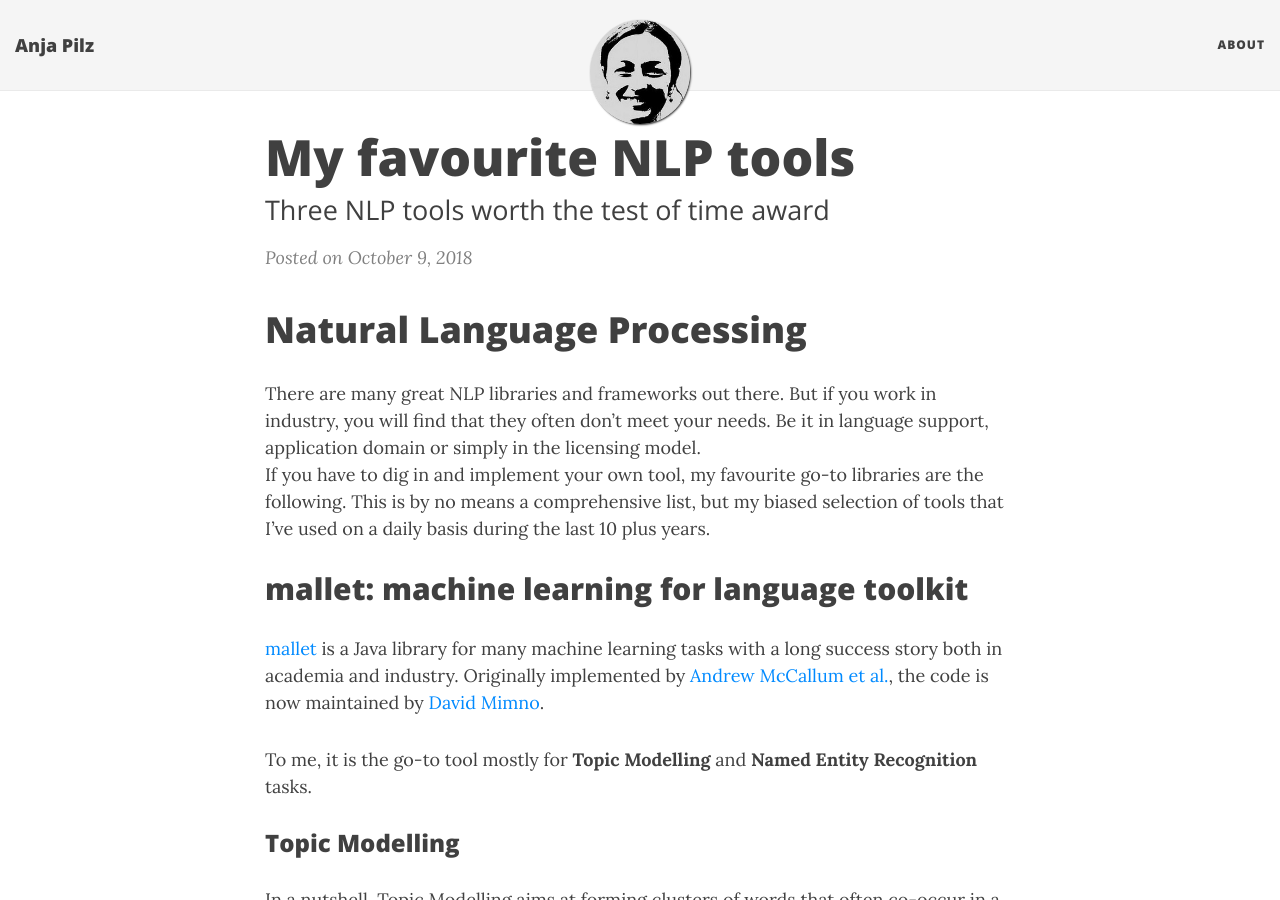
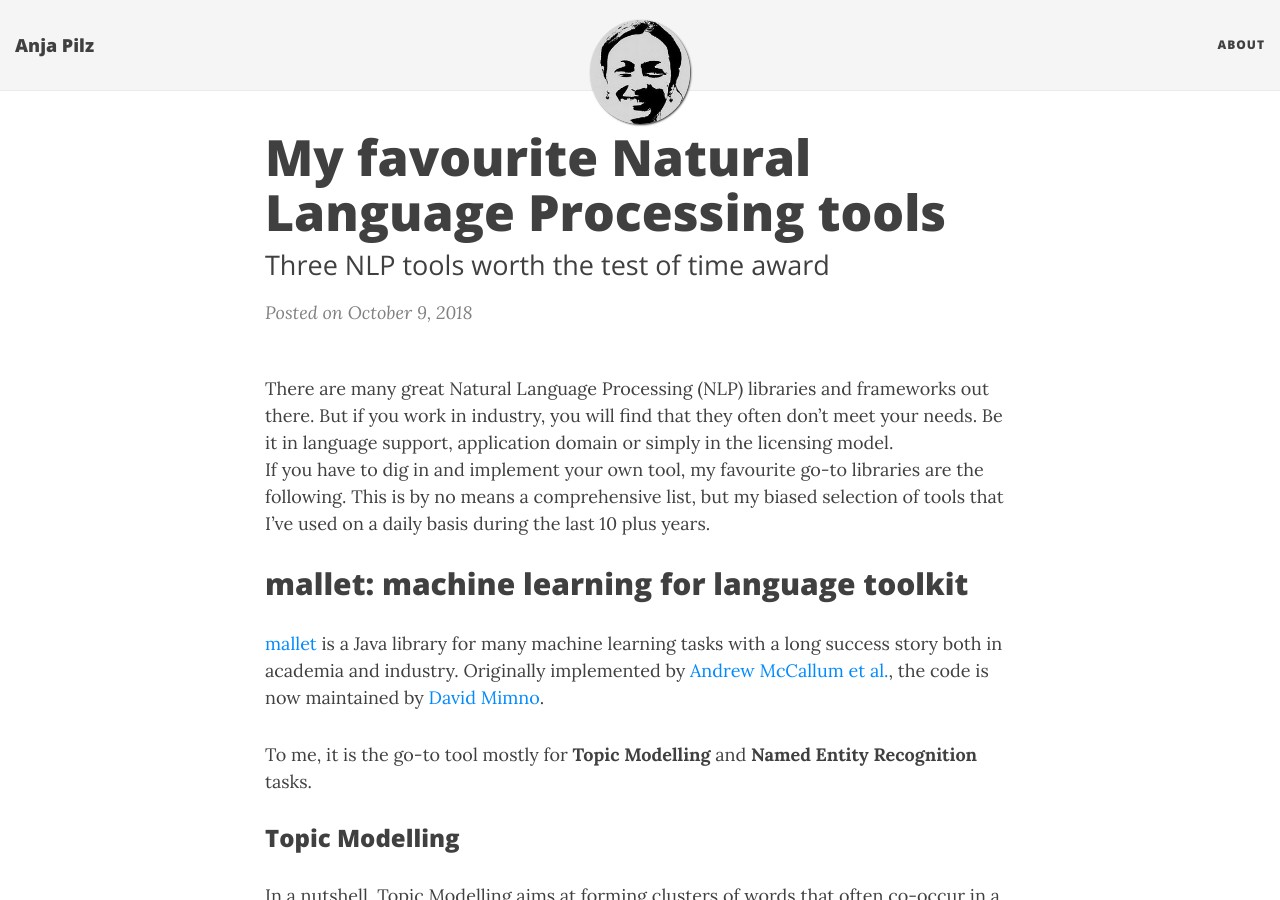
Before and after one commit to aplz/aplz.github.io, a Jekyll site: the page built from _posts/2018-10-09-nlp-tools.md, in a window 1280 px wide and 900 px high. Built offline with Jekyll 4.4.1, drawn with Linux system fonts in a browser that asks for light colours; nearby versions of some CDN libraries.

Commit message:
remove title

```diff
--- a/_posts/2018-10-09-nlp-tools.md
+++ b/_posts/2018-10-09-nlp-tools.md
@@ -1,11 +1,10 @@
 ---
-title: My favourite NLP tools
+title: My favourite Natural Language Processing tools
 subtitle: Three NLP tools worth the test of time award
 date: "2018-10-09"
 ---
 
-# Natural Language Processing
-There are many great NLP libraries and frameworks out there. But if you work in industry, you will find that they often don't meet your needs. Be it in language support, application domain or simply in the licensing model.
+There are many great Natural Language Processing (NLP) libraries and frameworks out there. But if you work in industry, you will find that they often don't meet your needs. Be it in language support, application domain or simply in the licensing model.
 If you have to dig in and implement your own tool, my favourite go-to libraries are the following. This is by no means a comprehensive list, but my biased selection of tools that I've used on a daily basis during the last 10 plus years.
 
 ## mallet: machine learning for language toolkit
```
